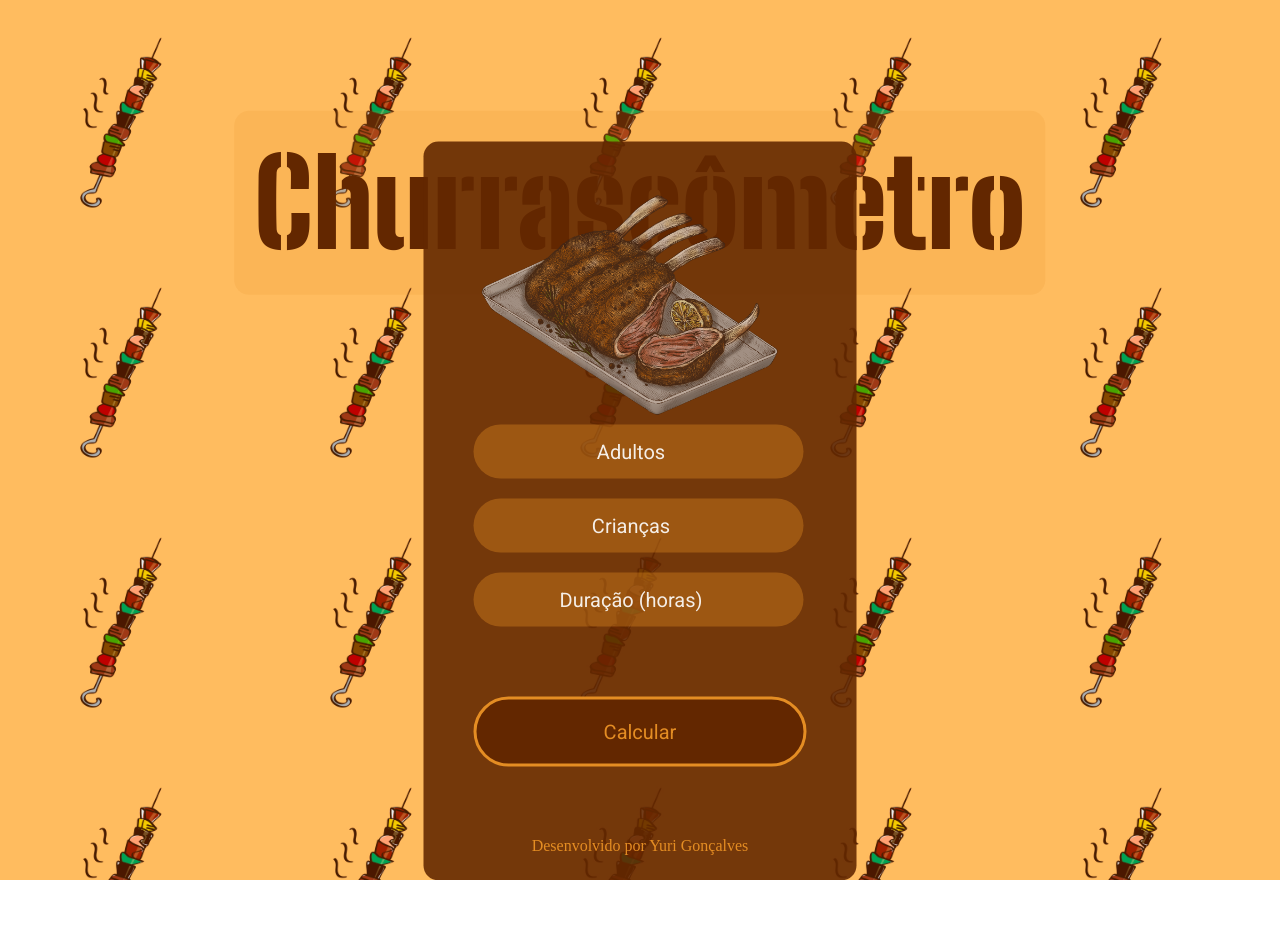
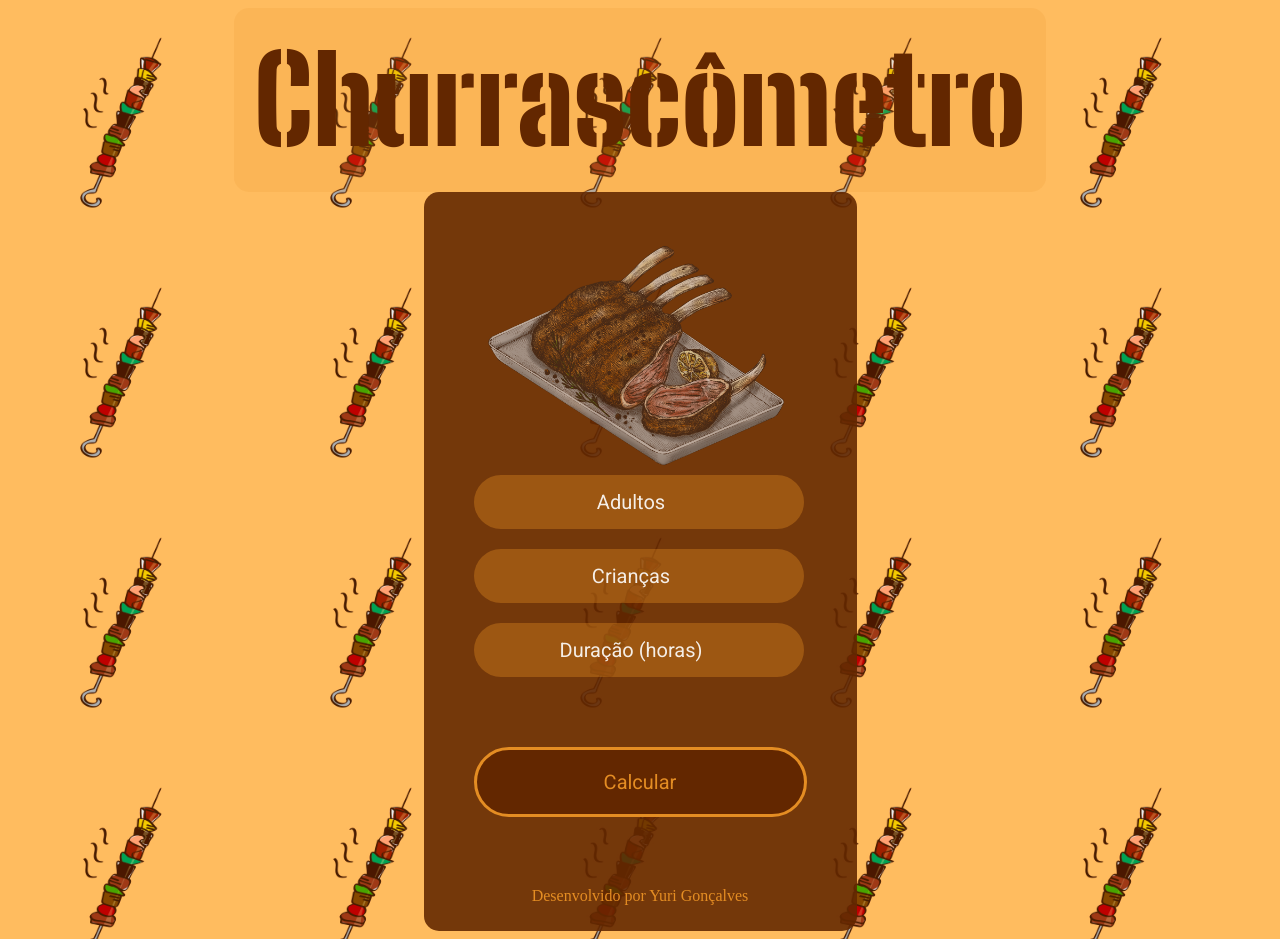
Before and after one commit to yuriv15/Churrascometro, a plain HTML site: page index.html in a window 1280 px wide. Before the commit the page ends 880 px from the top, so only its background shows below. Drawn offline with Linux system fonts and the light colour scheme; a web font is replaced by a local one.

Commit message:
corrigido bug de resolução pc

```diff
--- a/css/style.css
+++ b/css/style.css
@@ -4,13 +4,12 @@ body {
 }
 
 #container {
+    max-width: fit-content;
     background-color: rgba(99, 40, 0, 0.89);
-    position: absolute;
     padding: 50px 50px 10px 50px;
-    top: 50%;
-    left: 50%;
-    transform: translate(-50%, -35%);
     border-radius: 15px;
+    margin: auto;
+    text-align: center;
 }
 
 #logo {
@@ -20,13 +19,11 @@ body {
 }
 
 #titulo {
-    position: absolute;
-    left: 50%;
-    top: 5%;
     padding: 20px;
+    margin: auto;
+    max-width: fit-content;
     background-color: rgba(228, 141, 35, 0.144);
     border-radius: 15px;
-    transform: translate(-50%, -5%);
     color: rgb(99, 39, 0);
     font-family: 'Big Shoulders Stencil Display', cursive;
     font-size: 120px;
--- a/script.js
+++ b/script.js
@@ -16,7 +16,7 @@ function calcular() {
     if (duracao <= 6) {
         carne = parseFloat(0.4 * adultos + 0.4 * 0.5 * criancas).toFixed(2);
         cerveja = parseFloat(1.2 * adultos + 1.2 * 0.5 * criancas).toFixed(2);
-        refri_agua = parseFloat(adultos + 0.5 * criancas).toFixed(2);
+        refri_agua = parseFloat(1 * adultos + 1 * 0.5 * criancas).toFixed(2);
     } else {
         carne = parseFloat(0.65 * adultos + 0.65 * 0.5 * criancas).toFixed(2);
         cerveja = parseFloat(2 * adultos + 2 * 0.5 * criancas).toFixed(2);
```
